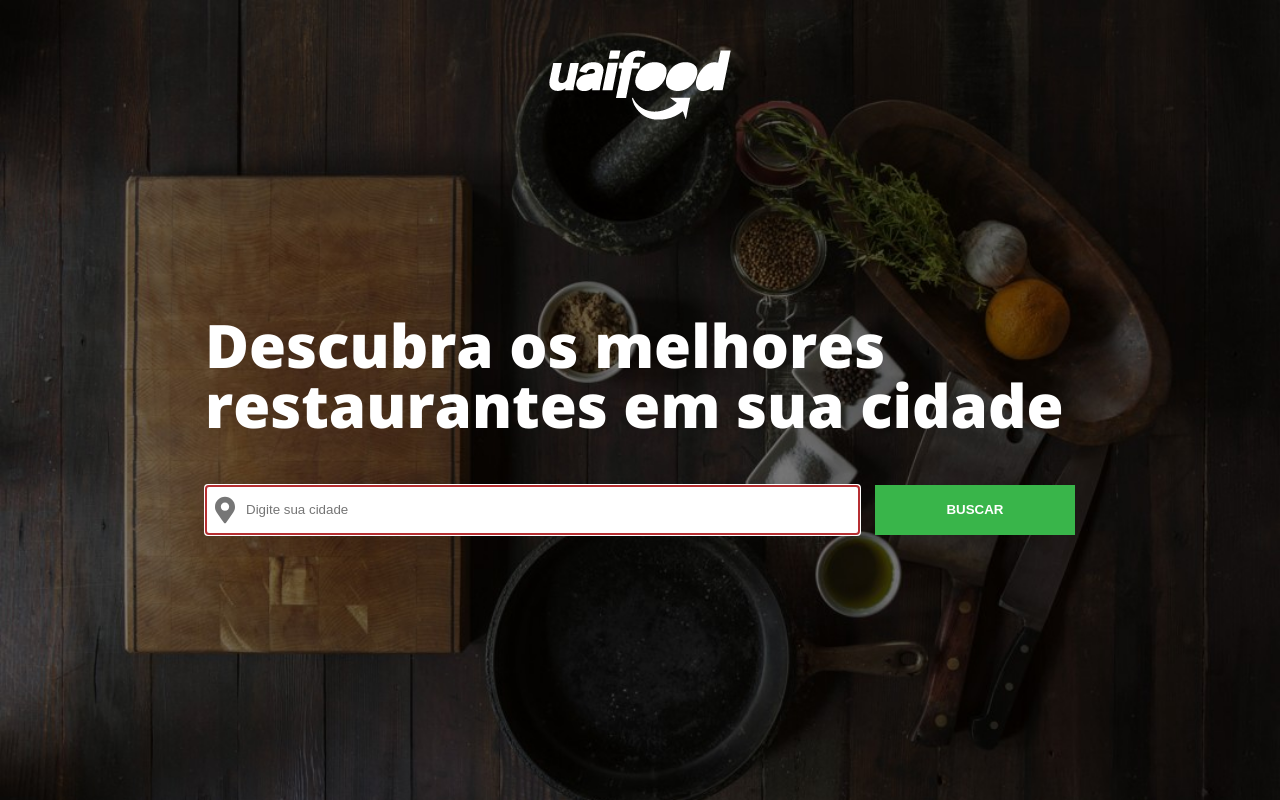
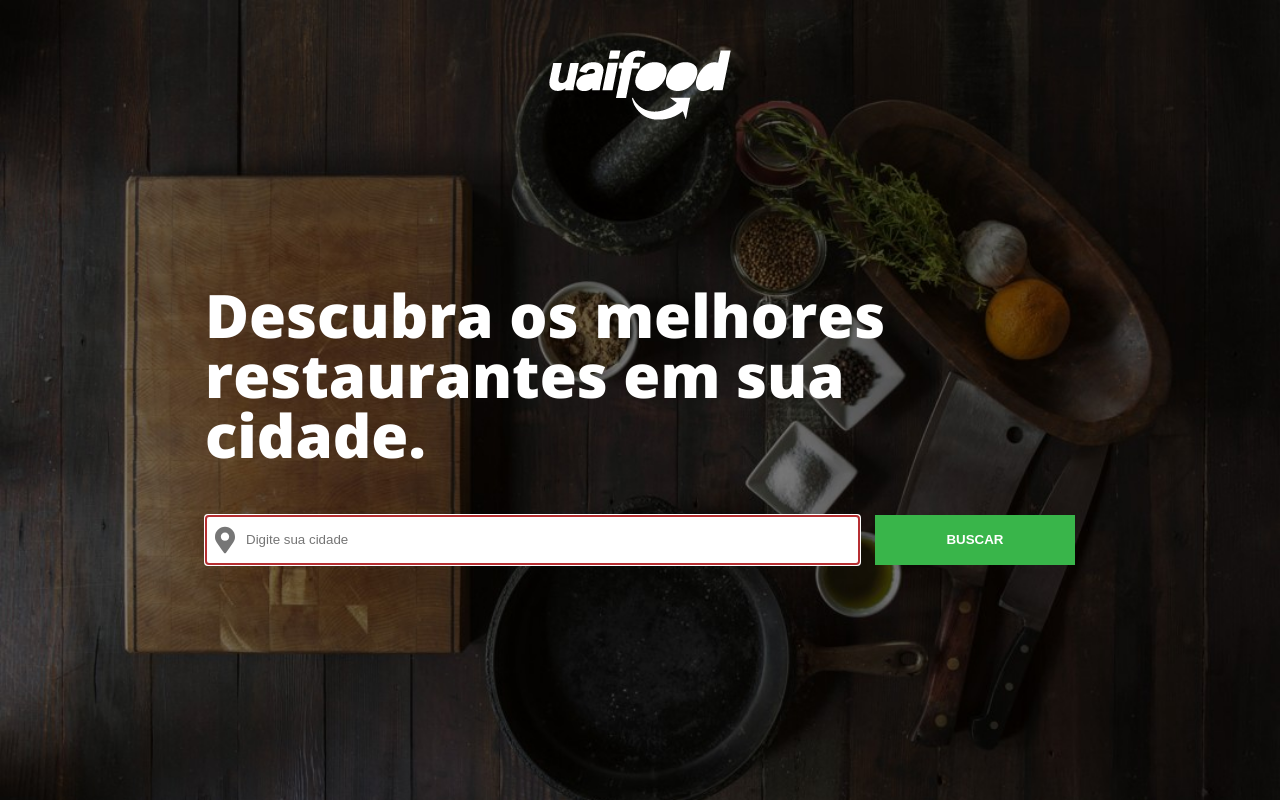
Before and after one commit to eduardogharcia/just-a-test, a React (Create React App) app: page / in a window 1280 px wide. Built offline with nearby package versions, Linux system fonts and the light colour scheme.

Commit message:
Small change to test CI

```diff
--- a/src/pages/home/Home.js
+++ b/src/pages/home/Home.js
@@ -10,7 +10,7 @@ function Home({ modal = () => {}}) {
         <Logo type="white"/>
       </LogoWrapper>
       <ContentWrapper>
-        <Title>Descubra os melhores restaurantes em sua cidade</Title>
+        <Title>Descubra os melhores restaurantes em sua cidade.</Title>
         <SearchCities modal={modal} />
       </ContentWrapper>
     </Container>
```
